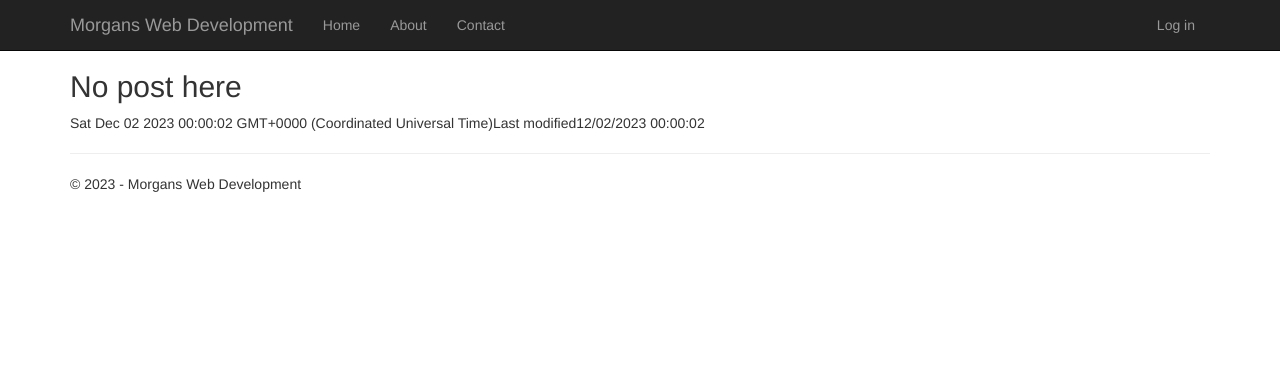
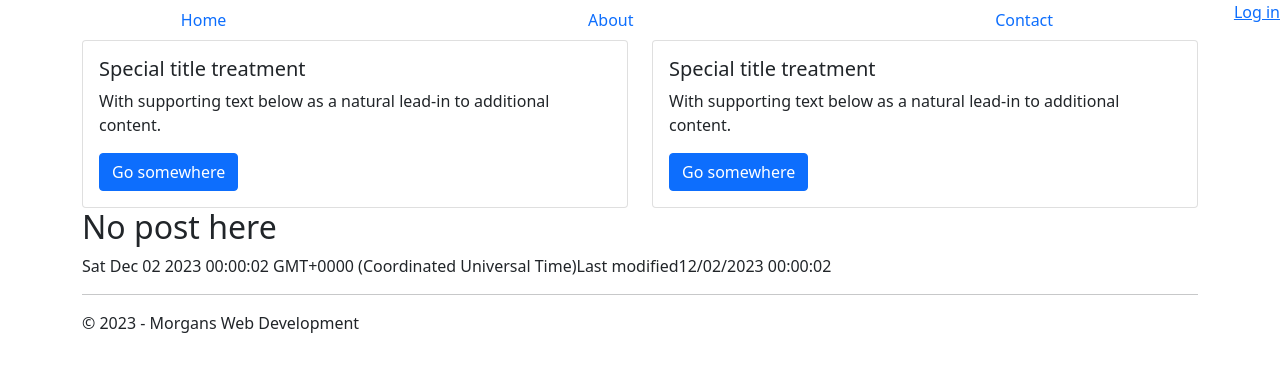
Before and after one commit to brandjay/Blog_site_source, a Django app: page / in a window 1280 px wide. Shown: the top 372 px of the page. Run offline with Django 3.2, Linux system fonts and the light colour scheme; some libraries are stand-ins or nearby versions.

Commit message:
2nd update to UI
This update adds bootstrap 5 in the layout as the original was only bootstrap 3 (outdated). Navigation menu has been changed to a nav pill menu.
Cards has been added to the main index page which will contain TBD info at a later date. 12/01/2023

```diff
--- a/My_Blog/app/templates/app/index.html
+++ b/My_Blog/app/templates/app/index.html
@@ -1,6 +1,29 @@
 {% extends "app/layout.html" %}
 
 {% block content %}
+
+<!-- Intro cards -->
+<div class="row">
+    <div class="col-sm-6">
+        <div class="card">
+            <div class="card-body">
+                <h5 class="card-title">Special title treatment</h5>
+                <p class="card-text">With supporting text below as a natural lead-in to additional content.</p>
+                <a href="#" class="btn btn-primary">Go somewhere</a>
+            </div>
+        </div>
+    </div>
+    <div class="col-sm-6">
+        <div class="card">
+            <div class="card-body">
+                <h5 class="card-title">Special title treatment</h5>
+                <p class="card-text">With supporting text below as a natural lead-in to additional content.</p>
+                <a href="#" class="btn btn-primary">Go somewhere</a>
+            </div>
+        </div>
+    </div>
+</div>
+<!--end of intro cards-->
 
 <div class="justify-content">
     <h2>
--- a/My_Blog/app/templates/app/layout.html
+++ b/My_Blog/app/templates/app/layout.html
@@ -5,12 +5,38 @@
     <meta name="viewport" content="width=device-width, initial-scale=1.0">
     <title>{{ title }}Morgans Web Development </title>
     {% load static %}
+    <meta charset="utf-8">
+    <meta name="viewport" content="width=device-width, initial-scale=1">
+
+    <!-- Bootstrap CSS -->
+    <link href="https://cdn.jsdelivr.net/npm/bootstrap@5.0.2/dist/css/bootstrap.min.css" rel="stylesheet" integrity="sha384-EVSTQN3/azprG1Anm3QDgpJLIm9Nao0Yz1ztcQTwFspd3yD65VohhpuuCOmLASjC" crossorigin="anonymous">
+    <script src="https://cdn.jsdelivr.net/npm/bootstrap@5.0.2/dist/js/bootstrap.bundle.min.js" integrity="sha384-MrcW6ZMFYlzcLA8Nl+NtUVF0sA7MsXsP1UyJoMp4YLEuNSfAP+JcXn/tWtIaxVXM" crossorigin="anonymous"></script>
+
+    <!--
         <link rel="stylesheet" type="text/css" href="{% static 'app/content/bootstrap.min.css' %}" />
         <link rel="stylesheet" type="text/css" href="{% static 'app/content/site.css' %}" />
         <script src="{% static 'app/scripts/modernizr-2.6.2.js' %}"></script>
     </head>
+    -->
+    <body>
 
-<body>
+        <!-- nav pill -->
+        <ul class="nav nav-pills nav-fill">
+            <li class="nav-item">
+                <a class="nav-link" href="#">Home</a>
+            </li>
+            <li class="nav-item">
+                <a class="nav-link" href="{% url 'about' %}">About</a>
+            </li>
+            <li class="nav-item">
+                <a class="nav-link" href="{% url 'contact' %}">Contact</a>
+            </li>
+            {% include 'app/loginpartial.html' %}
+
+        </ul>
+
+        <!--end of nav pill-->
+        <!--
      <div class="navbar navbar-inverse navbar-fixed-top">
          <div class="container">
              <div class="navbar-header">
@@ -31,18 +57,28 @@
              </div>
          </div>
      </div>
+    -->
+
+
+
+
+
+
+
+
 
         <div class="container body-content">
             {% block content %}{% endblock %}
-        <hr/>
+            <hr />
             <footer>
                 <p>&copy; {{ year }} - Morgans Web Development</p>
             </footer>
         </div>
-
+        <!--
     <script src="{% static 'app/scripts/jquery-1.10.2.js' %}"></script>
     <script src="{% static 'app/scripts/bootstrap.js' %}"></script>
     <script src="{% static 'app/scripts/respond.js' %}"></script>
+    -->
         {% block scripts %}{% endblock %}
 
     </body>
```
Lines whose indentation alone changed are shown as unchanged.
